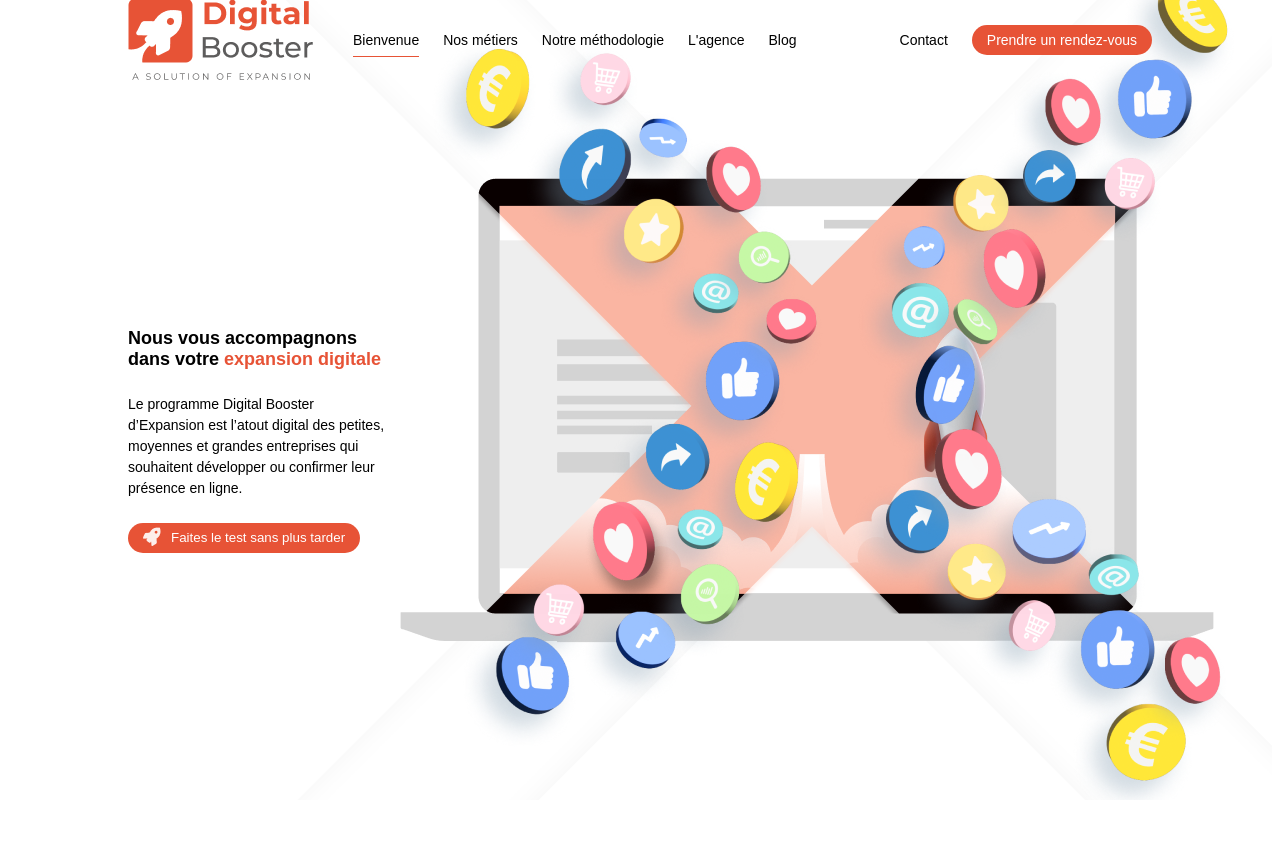
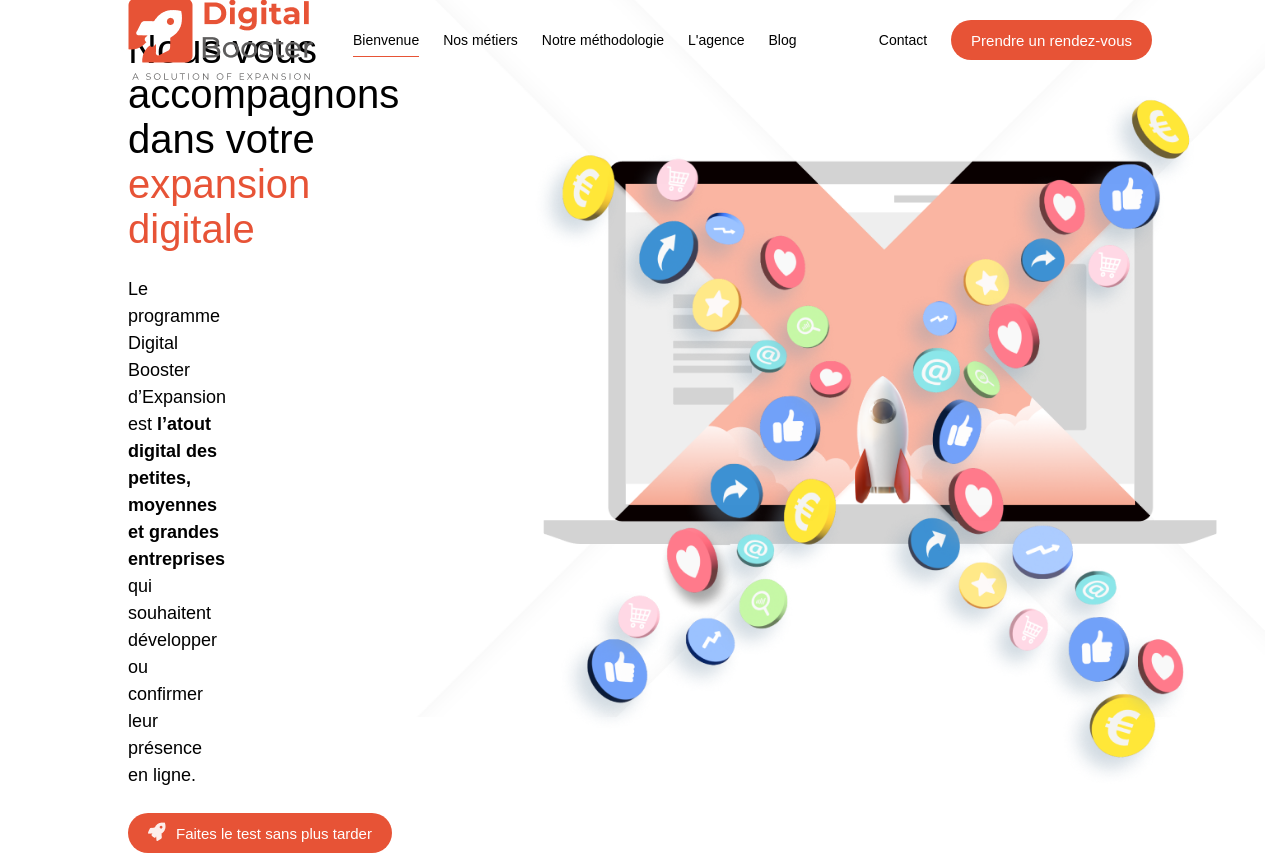
Before and after one commit to jean-christophe-cartiaux/expansion, a React (Vite) app in the folder expension/: page / in a window 1280 px wide. Before the commit the page ends 800 px from the top, so only its background shows below. Built offline with nearby package versions, Linux system fonts and the light colour scheme.

Commit message:
finish ?

```diff
--- a/expension/src/component/hero/hero.css
+++ b/expension/src/component/hero/hero.css
@@ -15,17 +15,29 @@
     flex-direction: column;
     align-items: start;
     justify-content: center;
-    padding-right: 253px;
+
 
     h2{
-        font-size: 18px;font-family: "Poppins SemiBold", sans-serif;
+        font-size: 40px;
+        font-family: "Poppins SemiBold", sans-serif;
+
+        font-style: normal;
+        font-weight: 500;
+        line-height: normal;
+        padding-right: 350px;
         span{
             color:#e75336
         }
     }
 
     p{
+        font-family: "Poppins regulard", sans-serif;
         margin-top: 24px;
+        font-size: 18px;
+        padding-right: 415px;
+        font-style: initial;
+        font-weight: 400;
+        line-height: 150%; /* 27px */
         margin-bottom: 24px;
     }
 }
@@ -35,13 +47,15 @@
     color:white;
     border:none;
     border-radius: 30px;
-    height: 15px;
-    padding: 15px;
+    height: 20px;
+    padding: 20px;
     display: flex;
     flex-direction: row;
     align-items: center;
+    font-size: 15px;
     span{
         margin-right: 10px;
+
     }
 }
 
--- a/expension/src/component/hero/heroDescription/description.jsx
+++ b/expension/src/component/hero/heroDescription/description.jsx
@@ -5,7 +5,7 @@ const Description = () => {
 
         <div className="hero-description">
             <h2>Nous vous accompagnons dans votre <span>expansion digitale</span></h2>
-            <p>Le programme Digital Booster d’Expansion est l’atout digital des petites, moyennes et grandes entreprises qui souhaitent développer ou confirmer leur présence en ligne.</p>
+            <p>Le programme Digital Booster d’Expansion est <strong>l’atout digital des petites, moyennes et grandes entreprises</strong> qui souhaitent développer ou confirmer leur présence en ligne.</p>
             <button className="orange"><span> <img src={icon}/> </span>Faites le test sans plus tarder</button>
         </div>
 
--- a/expension/src/component/hero/heroImg/img.jsx
+++ b/expension/src/component/hero/heroImg/img.jsx
@@ -1,10 +1,14 @@
-
+import image1 from "../../../img/icons.png"
+import image2 from "../../../img/Rocket.png"
+import image3 from "../../../img/X.png"
 
 const Img = () => {
     return (
         <>
             <div className="hero-img">
-
+                <img className="hero-img1"src={image3} alt="Description de l'image"/>
+                <img className="hero-img2"src={image1} alt="Description de l'image"/>
+                <img className="hero-img3"src={image2} alt="Description de l'image"/>
             </div>
         </>
     )
--- a/expension/src/index.css
+++ b/expension/src/index.css
@@ -17,9 +17,12 @@ body{
     font-family: "Poppins SemiBold", sans-serif;
     min-width: 100vw;
     min-height: 100vh;
-    background: url("img/icons.png") 91% 61% no-repeat fixed, url("img/Rocket.png")76% center no-repeat fixed,url("img/X.png") 95% center no-repeat fixed ;
+    /*background: url("img/icons.png") 91% 61% no-repeat fixed, url("img/Rocket.png")76% center no-repeat fixed,url("img/X.png") 95% center no-repeat fixed ;*/
     /*background-repeat: no-repeat;*/
     /*background-position: 90% 0;*/
+    height: auto;
+
+    max-width: 100%;
     font-size: 14px;
     font-style: normal;
     font-weight: 500;
@@ -47,3 +50,55 @@ section {
 .orange:hover{
     background-color: green;
 }
+
+
+.hero {
+    position: relative;
+}
+
+.hero-img {
+    position: absolute;
+    top: 50%;
+    left: 67%;
+    transform: translate(-50%, -50%);
+    width: 50%; /* Ajuste la largeur du conteneur */
+    height: 50%;
+}
+
+.hero-img3 {
+    left: 58%;
+    width: 11%;
+}
+
+.hero-img2 {
+
+    width: 130%;
+    left: -5%;
+
+}
+.hero-img1{
+    width: 180%;
+    left: -42%;
+    top: -15%;
+
+
+}
+
+.hero-img img {
+    display: block;
+    max-width: 500%;
+    height: auto;
+}
+
+
+@media (max-width: 768px) {
+    .hero-img {
+        width: 500%;
+    }
+}
+
+@media (max-width: 480px) {
+    .hero-img {
+        width: 700%;
+    }
+}
```
